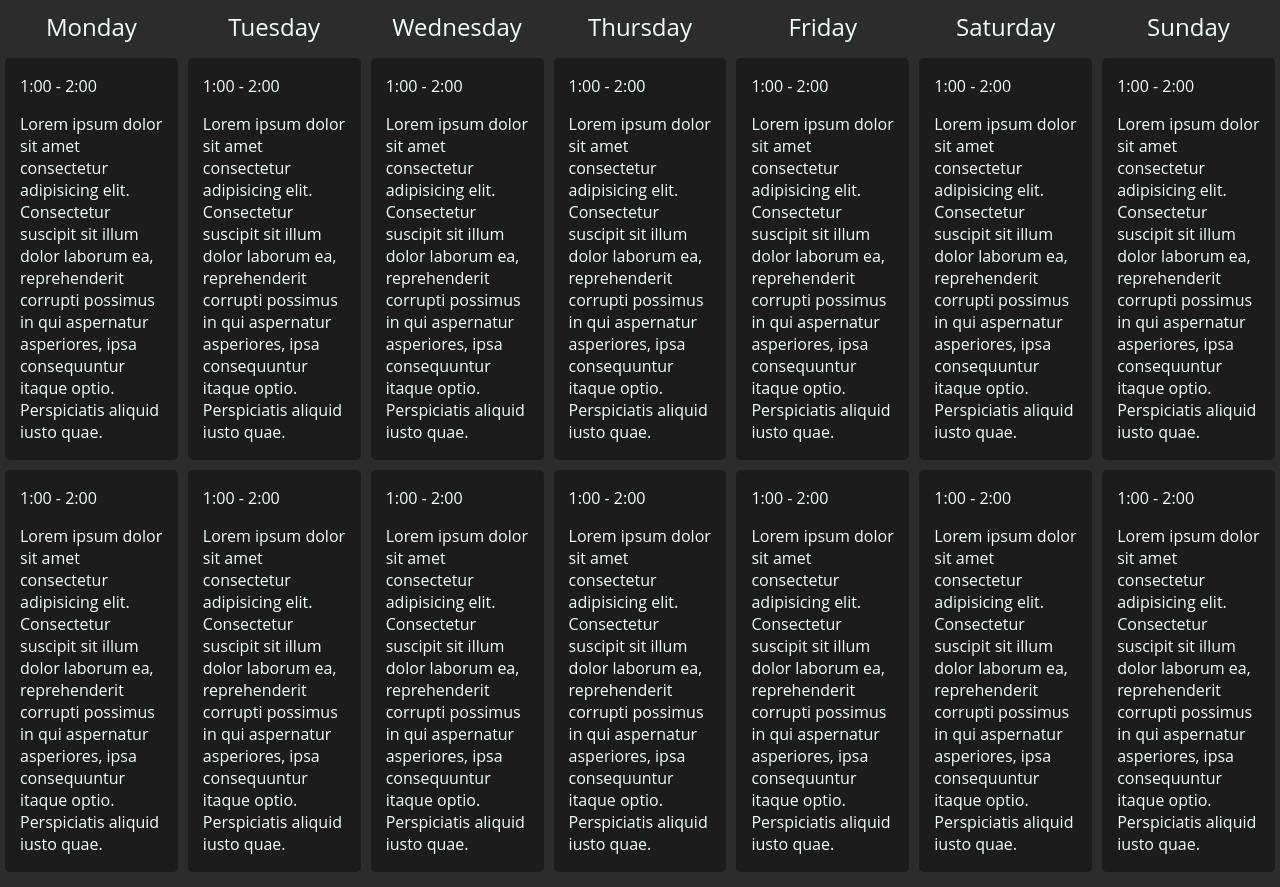
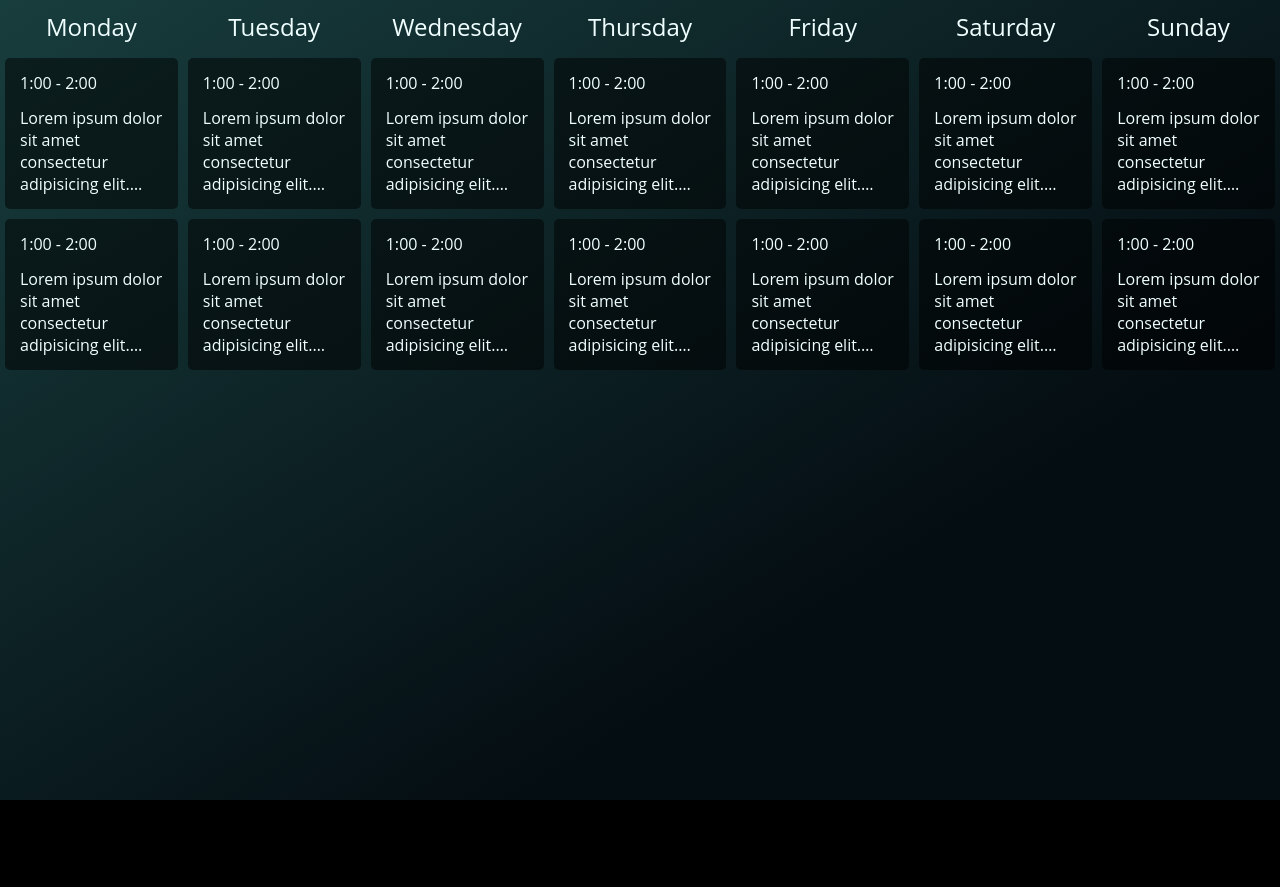
Before and after one commit to EmiliyaShtereva/To-Do-List, a React (Vite) app in the folder toDoList/: page / in a window 1280 px wide. After the commit the page ends 800 px from the top, so only its background shows below. Built offline with nearby package versions, Linux system fonts and the light colour scheme.

Commit message:
added background and line clamp for text

```diff
--- a/toDoList/src/App.css
+++ b/toDoList/src/App.css
@@ -1,4 +1,6 @@
 .container {
-  background-color: #2d2c2d;
+  min-width: 100%;
+  min-height: 100vh;
+  background: linear-gradient(to bottom right, #183D3D , #040D12 70%);
   color: azure;
 }
--- a/toDoList/src/components/day-list/DayList.module.css
+++ b/toDoList/src/components/day-list/DayList.module.css
@@ -6,6 +6,19 @@
 .task {
     padding: 1px 15px;
     margin-bottom: 10px;
-    background-color: #1d1c1d;
+    background-color: rgb(0, 0, 0, 0.5);
     border-radius: 5px;
 }
+
+.task .time {
+    margin: 13px 0;
+}
+
+.task .description {
+    margin: 13px 0;
+    overflow: hidden;
+    text-overflow: ellipsis;
+    display: -webkit-box;
+    -webkit-line-clamp: 4;
+    -webkit-box-orient: vertical;
+}
```
